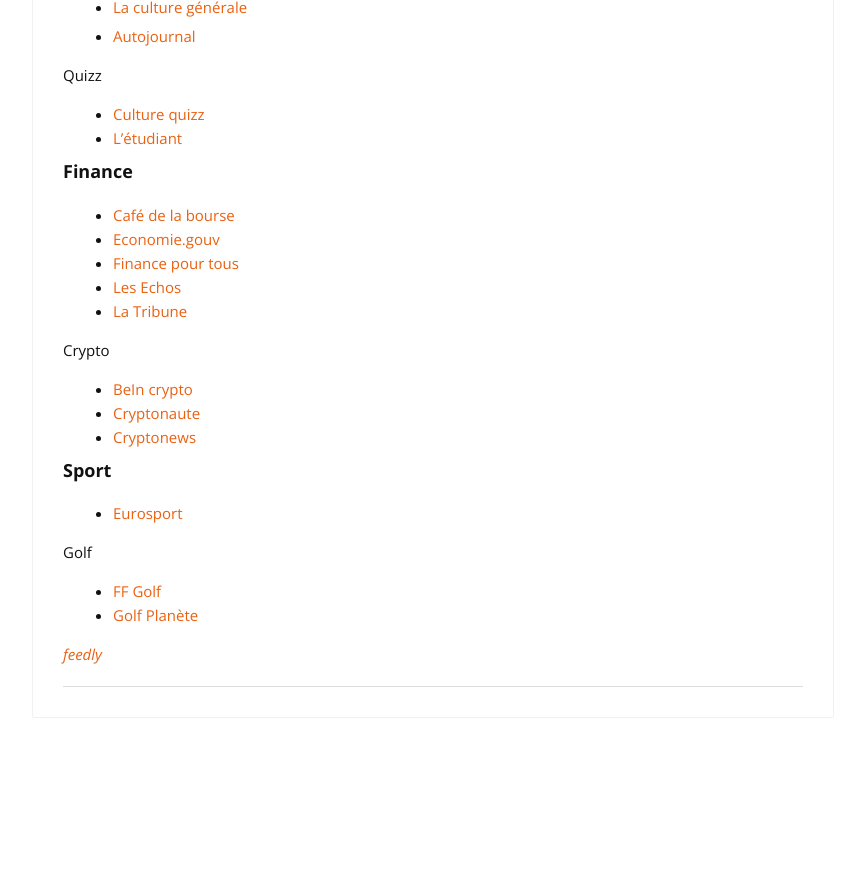
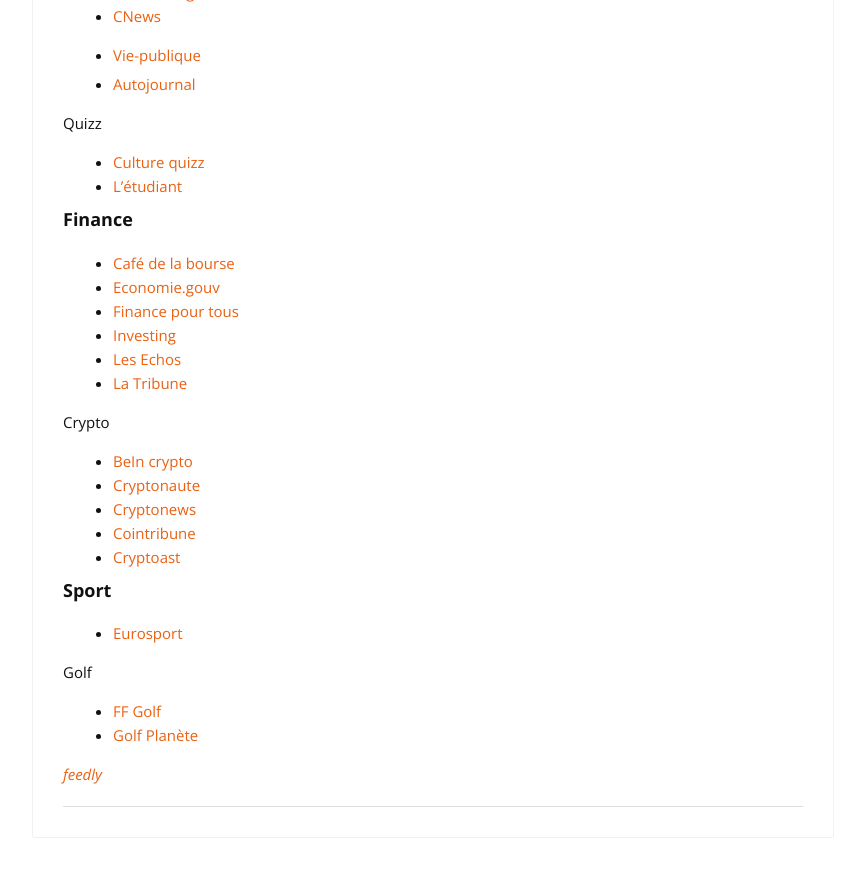
Before and after one commit to cylmat/cylmat.github.io, a Jekyll site: the page built from _pages/news.md, in a window 1280 px wide and 1400 px high, scrolled down 1131 px. Shown: the part 455-1332 px from the top of the window, without its empty margins (207-1072 px from the left). Built offline with Jekyll 4.4.1, drawn with Linux system fonts in a browser that asks for light colours; nearby versions of some CDN libraries; before the commit the page ends 2411 px from its top, so only the background shows below that.

Commit message:
Update news.md

```diff
--- a/_pages/news.md
+++ b/_pages/news.md
@@ -5,6 +5,7 @@
 ---
 
 ## <center>Web & Tech</center>
+
 - [Journal du geek (Web)](https://www.journaldugeek.com/category/sur-le-web)
 - [Journal du net (Web)](https://www.journaldunet.com/web-tech)
 - [Le monde informatique (Internet)](https://www.lemondeinformatique.fr/internet-et-e-business-11.html)
@@ -13,6 +14,7 @@
 ---
 
 ## <center>Dev</center>
+
 - [![](https://news.humancoders.com/assets/favicon-1c28b03a545044e5cf5e0ae8a7b441b1520a9dde57727c86e657f4212fba9c83.ico) Humancoders](https://news.humancoders.com)
 - [Eleven labs](https://blog.eleven-labs.com)
 - [Korben](https://korben.info)
@@ -48,9 +50,12 @@
 ---
 
 ## <center>CULTURE</center>
+
 - [![](https://www.lhistoire.fr/themes/custom/lhistoire/favicon.ico) L'Histoire](https://www.lhistoire.fr)
 - [![](https://www.encyclopaedia-universalis.fr/blog/wp-content/uploads/2017/10/cropped-fav-icon-32x32.png) Universalis](https://www.universalis.fr)
 - [La culture générale](https://www.laculturegenerale.com)
+- [CNews](https://www.cnews.fr)
+- [Vie-publique](https://www.vie-publique.fr)
 
 - [Autojournal](https://www.autojournal.fr)
 
@@ -59,9 +64,11 @@
 + [L'étudiant](https://www.letudiant.fr/quiz/culture-generale.html)
 
 ### Finance
+
 - [Café de la bourse](https://www.cafedelabourse.com)
 - [Economie.gouv](https://www.economie.gouv.fr)
 - [Finance pour tous](https://www.lafinancepourtous.com)
+- [Investing](https://fr.investing.com)
 - [Les Echos](https://www.lesechos.fr)
 - [La Tribune](https://www.latribune.fr)
 
@@ -69,6 +76,8 @@
 - [BeIn crypto](https://fr.beincrypto.com)
 - [Cryptonaute](https://cryptonaute.fr)
 - [Cryptonews](https://fr.cryptonews.com)
+- [Cointribune](https://www.cointribune.com)
+- [Cryptoast](https://cryptoast.fr)
 
 ### Sport
 - [Eurosport](https://www.eurosport.fr)
```
